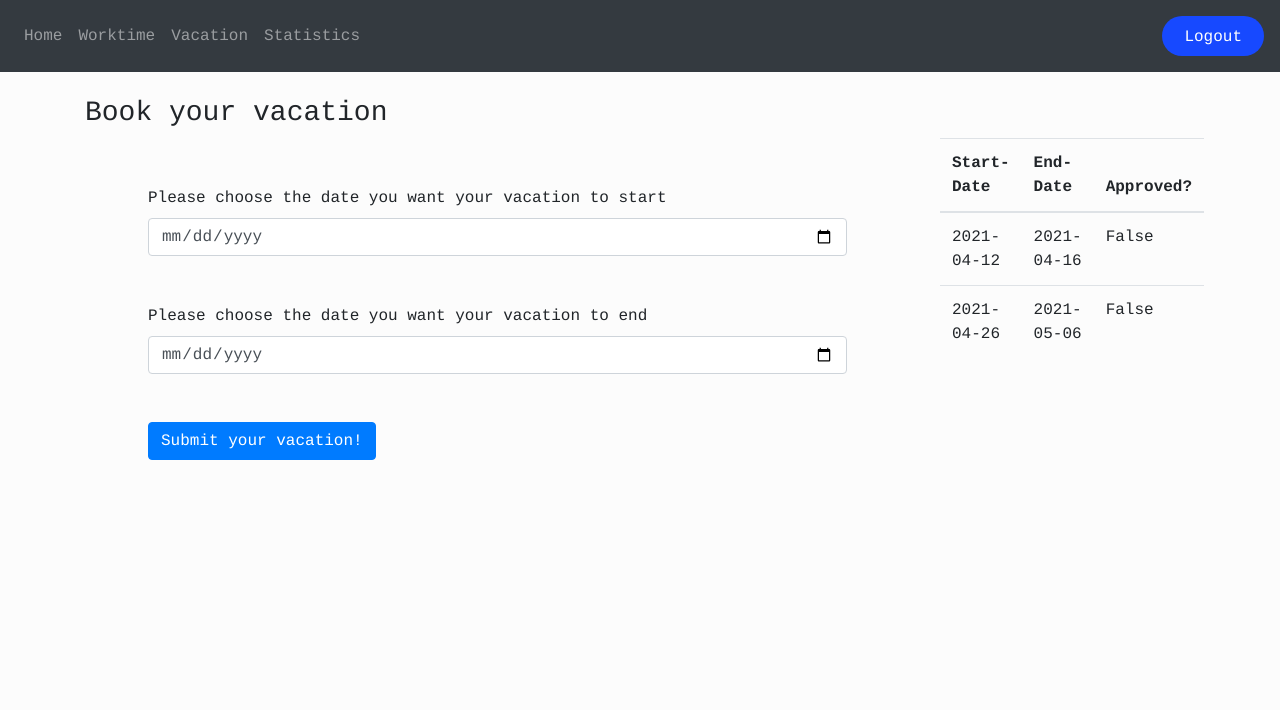
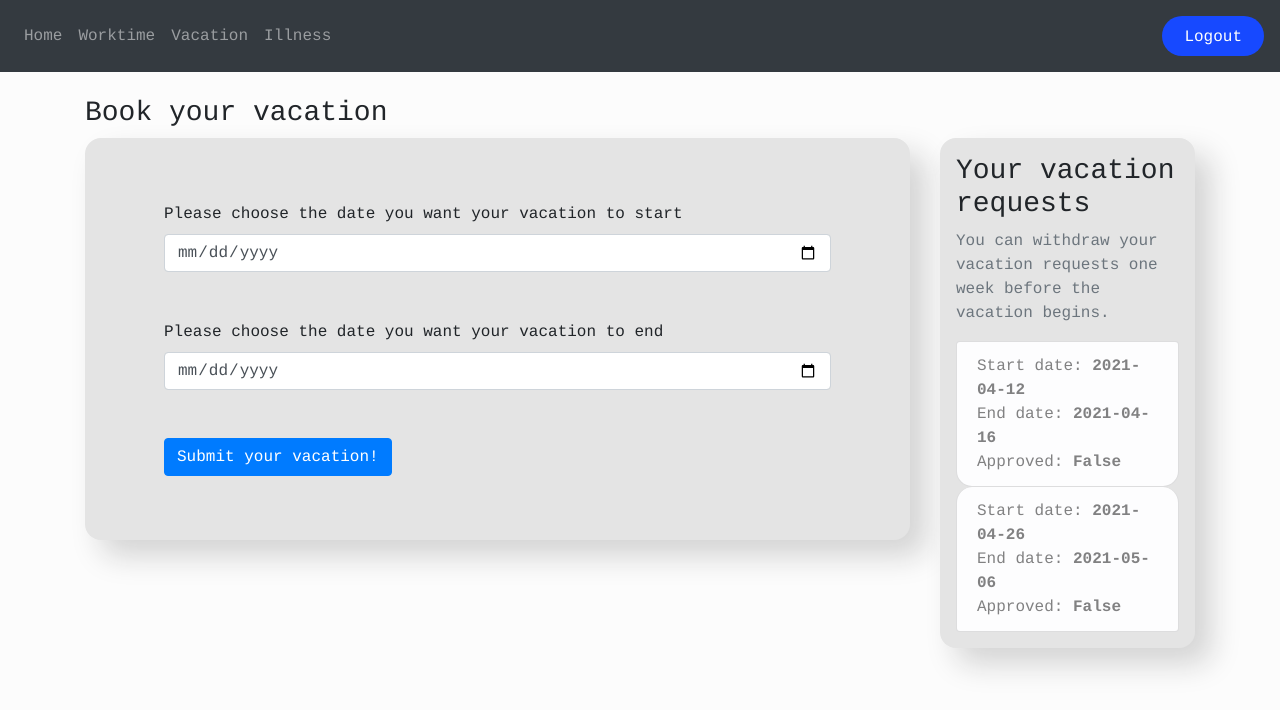
Before and after one commit to ivteit00/STC_CODE, a Flask app: page /vacation in a window 1280 px wide. Shown: the top 710 px of the page. Run offline with Flask 2, Linux system fonts and the light colour scheme; a user stored in the database is signed in; data comes from the database, SQL or seed files in the repository; both versions use the stored data as it was after the commit; some libraries are stand-ins or nearby versions.

Commit message:
working on style

```diff
--- a/app/auth.py
+++ b/app/auth.py
@@ -7,7 +7,7 @@ from flask import render_template, session, redirect, url_for, request, Blueprin
 from flask_login import login_user, login_required, logout_user, current_user
 
 # Local imports
-from .models import User
+from .models import User, Role
 
 
 auth = Blueprint('auth', __name__)
@@ -29,13 +29,14 @@ def login():
                 login_user(user)
                 session['full_name'] = user.full_name
                 session['user_id'] = user.id
+                session['roles_id'] = user.roles_id
                 return redirect(url_for('views.home'))
             else:
                 flash('Incorrect password, try again', category='danger')
         else:
             flash('Email does not exist.', category='danger')
 
-    return render_template('login.html', user=current_user, role_id=session.get('role_id'))
+    return render_template('login.html', user=current_user, roles_id=session.get('roles_id'))
 
 
 @auth.route('/logout')
--- a/app/static/css/styles.css
+++ b/app/static/css/styles.css
@@ -51,3 +51,38 @@ html {
     background: #3661ff;
 
 }
+
+.vacation-requests-personal {
+    background-color: #e4e4e4;
+    padding: 1em;
+    border-radius: 1em;
+    box-shadow: 1em 1em 30px #d3d3d3;
+}
+
+.individual-vacation-request {
+    background-color: #e4e4e4;
+    padding: 1em;
+    border-radius: 2em;
+    border: 1px #7e7e7e solid;
+    box-shadow: 1em 1em 30px #d3d3d3;
+    color: rgb(87, 87, 87);
+}
+
+.data-visualisation {
+    color: #00a6ff;
+    text-emphasis: filled #00a6ff;
+}
+
+.approved {
+    color: #00a6ff;
+    text-emphasis: filled #00a6ff;
+}
+
+.not-approved {
+    color: #ff0022;
+    text-emphasis: filled #ff0022;
+}
+
+.individual-request{
+    border-radius: 1em;
+}
--- a/app/templates/base.html
+++ b/app/templates/base.html
@@ -24,8 +24,8 @@
                 <li class="nav-item"><a class="nav-link" id="home" href="/home">Home</a></li>
                 <li class="nav-item"><a class="nav-item nav-link" id="wortime" href="/worktime">Worktime</a></li>
                 <li class="nav-item"><a class="nav-item nav-link" id="vacation" href="/vacation">Vacation</a></li>
-                <li class="nav-item"><a class="nav-item nav-link" id="statistics">Statistics</a></li>
-                {% if role_id == 2 or role_id == 3 %}
+                <li class="nav-item"><a class="nav-item nav-link" id="illness">Illness</a></li>
+                {% if roles_id == 2 or roles_id == 3 %}
                 <li class="nav-item"><a class="nav-item nav-link" id="vacation-requests"
                         href="{{url_for('views.vacation_requests')}}">Vacation-Request</a></li>
                 {% endif %}
--- a/app/templates/vacation.html
+++ b/app/templates/vacation.html
@@ -11,7 +11,9 @@
 {% block content %}
 <div class="container">
     <div class="row">
+
         <div class="col-sm-9">
+            <div class="vacation-requests-personal">
                 <form method="POST">
                     <div class="container">
                         <div class="md-form mx-5 my-5">
@@ -28,27 +30,28 @@
                     </div>
                 </form>
             </div>
+        </div>
+
         <div class="col-sm-3">
-            <div class="requests">
-                <table class="table">
-                    <thead>
-                        <tr>
+            <div class="vacation-requests-personal">
+                <div class="content-section">
+                    <h3>Your vacation requests</h3>
+                    <p class='text-muted'>
+                        You can withdraw your vacation requests one week before the vacation begins.
+                    </p>
+                    <ul class="list-group">
+                        {% for request in requests %}
+                        <li class="list-group-item list-group-item-light individual-request">
+                            Start date: <strong>{{request.start_date}}</strong>
+                            <br>
+                            End date: <strong>{{request.end_date}}</strong>
+                            <br>
+                            Approved: <strong>{{request.approved}}</strong>
+                        </li>
+                        {% endfor %}
+                    </ul>
+                </div>
 
-                            <th class="col">Start-Date</th>
-                            <th class="col">End-Date</th>
-                            <th class="col">Approved?</th>
-                        </tr>
-                    </thead>
-                    <tbody>
-                        {% for request in requests %}
-                        <tr>
-                            <td>{{request.start_date}}</td>
-                            <td>{{request.end_date}}</td>
-                            <td>{{request.approved}}</td>
-                        </tr>
-                        {% endfor %}
-                    </tbody>
-                </table>
             </div>
         </div>
     </div>
--- a/app/templates/worktime.html
+++ b/app/templates/worktime.html
@@ -9,8 +9,10 @@
 {% endblock page_header %}
 
 {% block content %}
+
 <form method="POST">
     <div class="container">
+        <div class="vacation-requests-personal">
             <div class="md-form mx-5 my-5">
                 <label for="start-time">Please choose your start time</label>
                 <input type="time" name="start-time" id="starttime" class="form-control" value="09:00" required>
@@ -27,6 +29,9 @@
                 <button type="submit" class="btn btn-primary">Submit!</button>
             </div>
         </div>
+    </div>
+
 </form>
 
+
 {% endblock content %}
--- a/app/views.py
+++ b/app/views.py
@@ -20,7 +20,12 @@ views = Blueprint('views', __name__)
 @views.route('/home')
 @login_required
 def home():
-    return render_template('home.html', full_name=session.get('full_name'), user=current_user, role_id=session.get('role_id'))
+    user = User.query.filter_by(id=session.get('user_id')).first()
+    today = date.today()
+    first_date = date.today().replace(day=1)
+    hours_till_today = get_workdays(first_date, today) * 8
+    requests = Vacation.query.filter_by(user_id=user.id).all()
+    return render_template('home.html', full_name=session.get('full_name'), user=current_user, roles_id=session.get('roles_id'), user_data=user, hours_till_today=hours_till_today, requests=requests)
 
 
 @views.route('/worktime', methods=['GET', 'POST'])
@@ -43,7 +48,7 @@ def worktime():
         print(worktime_in_minutes, "minutes")
         print(worktime_in_hours, "hours")
 
-    return render_template('worktime.html', user=current_user, role_id=session.get('role_id'))
+    return render_template('worktime.html', user=current_user, roles_id=session.get('roles_id'))
 
 
 @views.route('/vacation', methods=['GET', 'POST'])
@@ -80,7 +85,7 @@ def vacation():
                 return redirect(url_for('views.vacation'))
     user = User.query.filter_by(id=session.get('user_id')).first()
     requests = Vacation.query.filter_by(user_id=user.id).all()
-    return render_template('vacation.html', user=current_user, requests=requests, role_id=session.get('role_id'))
+    return render_template('vacation.html', user=current_user, requests=requests, roles_id=session.get('roles_id'))
 
 
 @views.route('/vacation_requests')
@@ -88,7 +93,7 @@ def vacation():
 def vacation_requests():
     requests = Vacation.query.all()
     users = User.query.all()
-    return render_template('vacation_requests.html', requests=requests, user=current_user,  users=users, User=User, role_id=session.get('role_id'))
+    return render_template('vacation_requests.html', requests=requests, user=current_user,  users=users, User=User, roles_id=session.get('roles_id'))
 
 
 def get_workdays(from_date: datetime, to_date: datetime):
--- a/requirements.txt
+++ b/requirements.txt
@@ -23,12 +23,9 @@ Jinja2==2.11.3
 lazy-object-proxy==1.6.0
 MarkupSafe==1.1.1
 mccabe==0.6.1
+numpy==1.20.2
 psycopg2==2.8.6
 pycodestyle==2.7.0
-pylint==2.7.4
-pylint-flask==0.6
-pylint-flask-sqlalchemy==0.2.0
-pylint-plugin-utils==0.6
 requests==2.25.1
 SQLAlchemy==1.4.5
 toml==0.10.2
```
Also changed, not shown: app/templates/home.html (+43 -1 lines), app/templates/vacation_requests.html (+8 -6 lines), app/database.db. Lines whose indentation alone changed are shown as unchanged.
